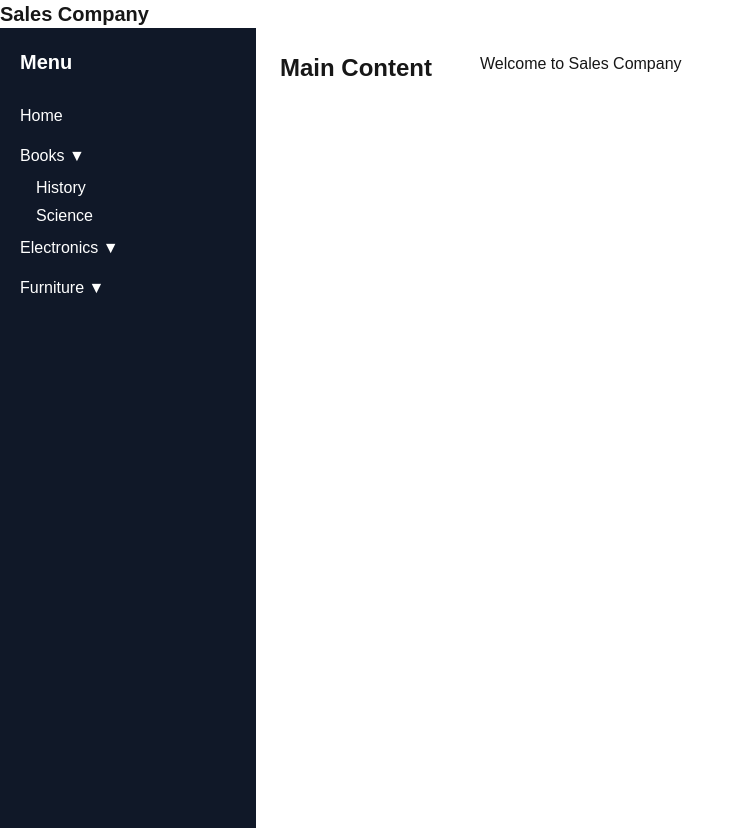
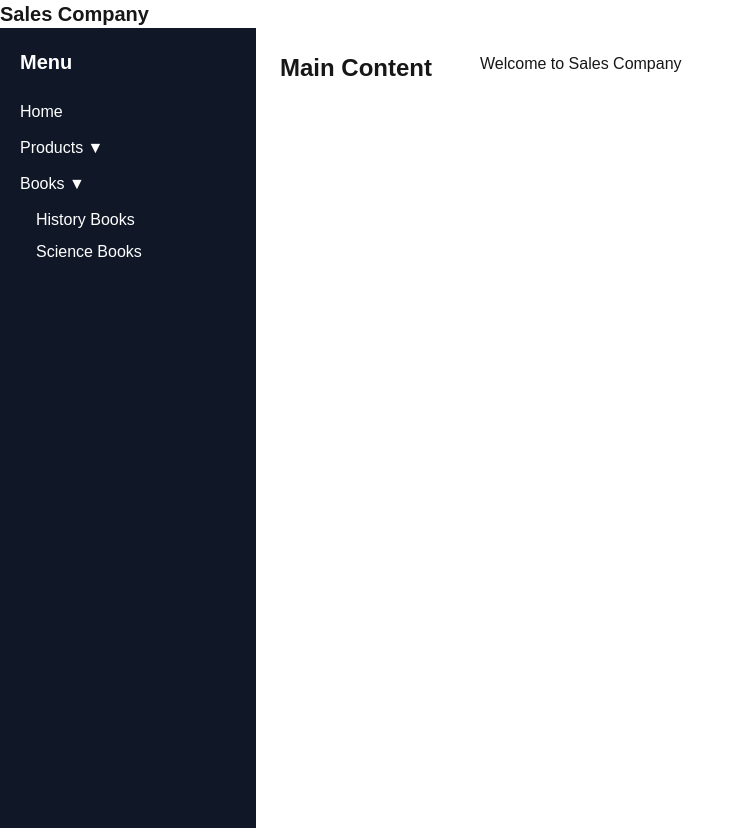
Before and after one commit to Karthik015-alpha/myapp2, a Next.js app: page / in a window 1280 px wide. Both pictures are taken after a click on the button "Books ▼". Shown: the whole page, without its empty margins (0-745 px from the left). Built offline with nearby package versions, Linux system fonts and the light colour scheme.

Commit message:
Refactor Sidebar component for improved product and book navigation

```diff
--- a/app/components/Sidebar.tsx
+++ b/app/components/Sidebar.tsx
@@ -99,14 +99,25 @@ import { useState } from "react";
 export default function Sidebar() {
   const [open, setOpen] = useState(false);
 
+  const [product, setProduct] = useState(false);
   const [books, setBooks] = useState(false);
   const [electronics, setElectronics] = useState(false);
   const [furniture, setFurniture] = useState(false);
 
+  const book = [
+    { name: "History Books", path: "/Books/HistoryBooks" },
+    { name: "Science Books", path: "/Books/ScienceBooks" },
+  ];
+
+  const furnitureList = [
+    { name: "Seating Furniture", path: "/Products/Furniture/SeatingFurniture" },
+    { name: "Sleeping Furniture", path: "/Products/Furniture/SleepingFurniture" },
+  ];
+
   return (
     <div className="flex">
 
-      {/* 🔹 Mobile Menu Button */}
+      {/* 🔹 Mobile Button */}
       <button
         onClick={() => setOpen(!open)}
         className="md:hidden fixed top-4 left-4 z-50 bg-gray-900 text-white p-2 rounded"
@@ -114,7 +125,7 @@ export default function Sidebar() {
         ☰
       </button>
 
-      {/* 🔹 Overlay (Mobile) */}
+      {/* 🔹 Overlay */}
       {open && (
         <div
           onClick={() => setOpen(false)}
@@ -132,76 +143,97 @@ export default function Sidebar() {
         md:translate-x-0
         `}
       >
-        <h1 className="text-xl font-bold mb-5">Menu</h1>
+        <h2 className="text-xl font-bold mb-6">Menu</h2>
 
-        {/* 🔹 Home */}
-        <Link href="/" className="block py-2 hover:text-gray-400">
+        <nav className="flex flex-col gap-3">
+
+          {/* Home */}
+          <Link href="/" className="hover:text-blue-400">
             Home
           </Link>
 
-        {/* 🔹 Books */}
+          {/* Products */}
           <button
-          onClick={() => setBooks(!books)}
-          className="w-full text-left py-2 hover:text-gray-400"
+            onClick={() => {
+              setProduct(!product);
+              setBooks(false);
+            }}
+            className="text-left hover:text-blue-400"
+          >
+            Products ▼
+          </button>
+
+          {product && (
+            <div className="ml-4 flex flex-col gap-2">
+
+              {/* Electronics */}
+              <button
+                onClick={() => {
+                  setElectronics(!electronics);
+                  setFurniture(false);
+                }}
+                className="text-left hover:text-blue-400"
+              >
+                Electronics
+              </button>
+
+              {electronics && (
+                <div className="ml-4 flex flex-col gap-2">
+                  <Link href="/Products/Electronics/Mobile">Mobiles</Link>
+                  <Link href="/Products/Electronics/TV">TVs</Link>
+                </div>
+              )}
+
+              {/* Furniture */}
+              <button
+                onClick={() => {
+                  setFurniture(!furniture);
+                  setElectronics(false);
+                }}
+                className="text-left hover:text-blue-400"
+              >
+                Furniture
+              </button>
+
+              {furniture && (
+                <div className="ml-4 flex flex-col gap-2">
+                  {furnitureList.map((item, index) => (
+                    <Link key={index} href={item.path}>
+                      {item.name}
+                    </Link>
+                  ))}
+                </div>
+              )}
+            </div>
+          )}
+
+          {/* Books */}
+          <button
+            onClick={() => {
+              setBooks(!books);
+              setProduct(false);
+            }}
+            className="text-left hover:text-blue-400"
           >
             Books ▼
           </button>
 
           {books && (
-          <div className="ml-4 flex flex-col gap-1">
-            <Link href="/books/history" className="hover:text-gray-400">
-              History
+            <div className="ml-4 flex flex-col gap-2">
+              {book.map((item, index) => (
+                <Link key={index} href={item.path}>
+                  {item.name}
                 </Link>
-            <Link href="/books/science" className="hover:text-gray-400">
-              Science
-            </Link>
+              ))}
             </div>
           )}
-
-        {/* 🔹 Electronics */}
-        <button
-          onClick={() => setElectronics(!electronics)}
-          className="w-full text-left py-2 hover:text-gray-400"
-        >
-          Electronics ▼
-        </button>
-
-        {electronics && (
-          <div className="ml-4 flex flex-col gap-1">
-            <Link href="/electronics/mobile" className="hover:text-gray-400">
-              Mobile
-            </Link>
-            <Link href="/electronics/laptop" className="hover:text-gray-400">
-              Laptop
-            </Link>
-          </div>
-        )}
-
-        {/* 🔹 Furniture */}
-        <button
-          onClick={() => setFurniture(!furniture)}
-          className="w-full text-left py-2 hover:text-gray-400"
-        >
-          Furniture ▼
-        </button>
-
-        {furniture && (
-          <div className="ml-4 flex flex-col gap-1">
-            <Link href="/furniture/chair" className="hover:text-gray-400">
-              Chair
-            </Link>
-            <Link href="/furniture/table" className="hover:text-gray-400">
-              Table
-            </Link>
-          </div>
-        )}
+        </nav>
       </aside>
 
       {/* 🔹 Main Content */}
-      <main className="flex-1 p-6 md:ml-0">
+      <main className="flex-1 p-6">
         <h1 className="text-2xl font-bold">Main Content</h1>
       </main>
-
     </div>
   );
 }
```
Lines whose indentation alone changed are shown as unchanged.
